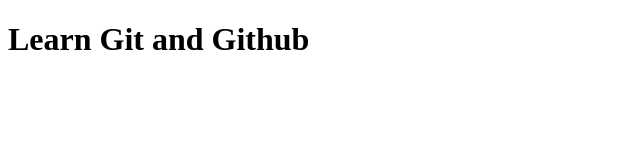
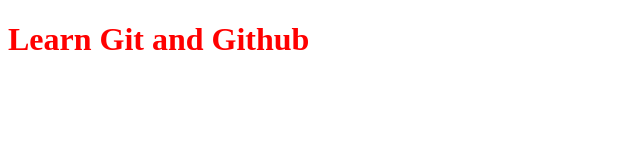
Before and after one commit to fikri-rakala/learn-git-and-github, a plain HTML site: page index.html in a window 1280 px wide. Shown: the whole page, without its empty margins (0-640 px from the left). Drawn offline with Linux system fonts and the light colour scheme.

Commit message:
update feature

```diff
--- a/index.html
+++ b/index.html
@@ -6,6 +6,6 @@
     <title>Learn Git and Github</title>
 </head>
 <body>
-    <h1>Learn Git and Github</h1>
+    <h1 style="color: red;">Learn Git and Github</h1>
 </body>
 </html>
```
